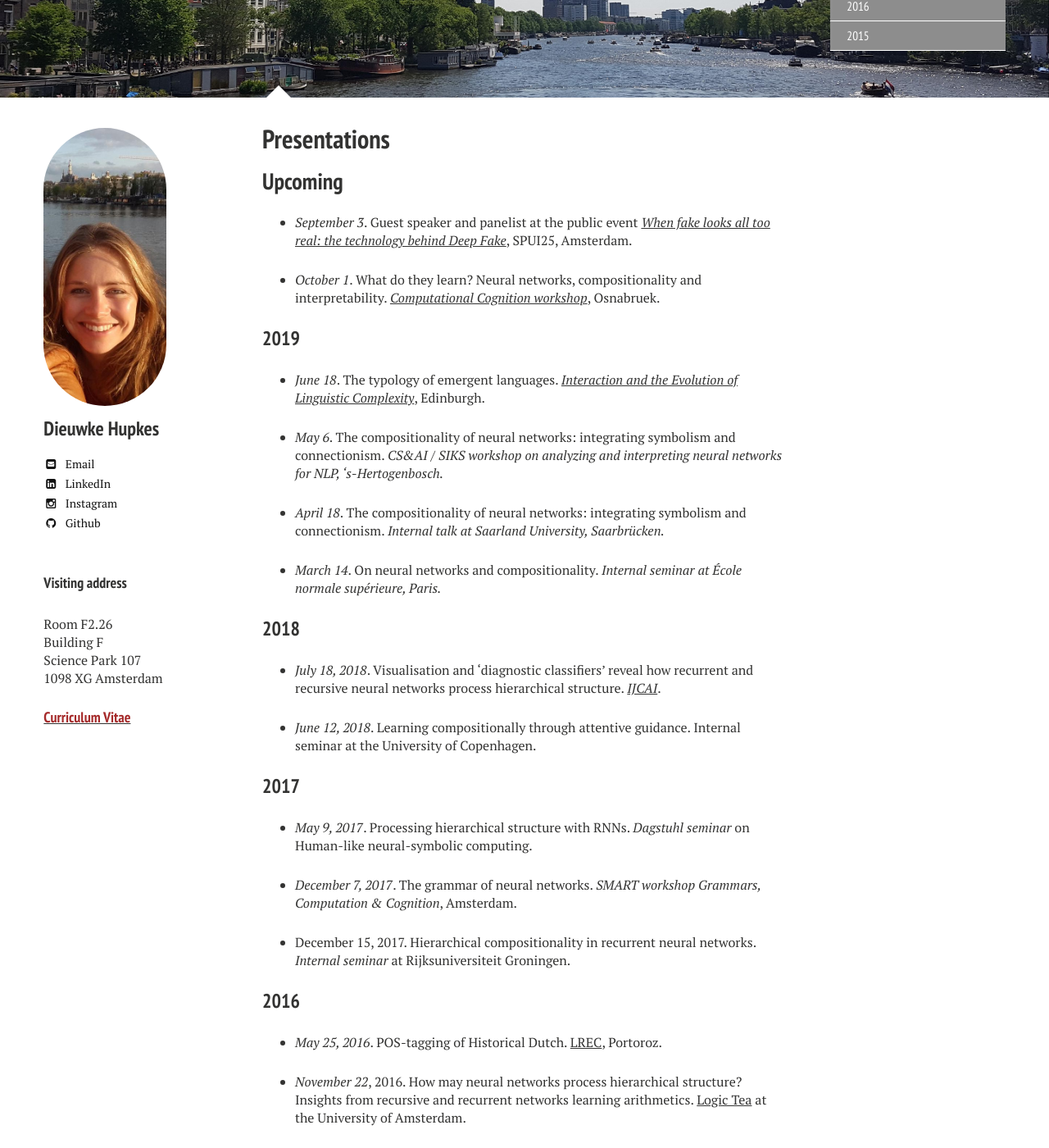
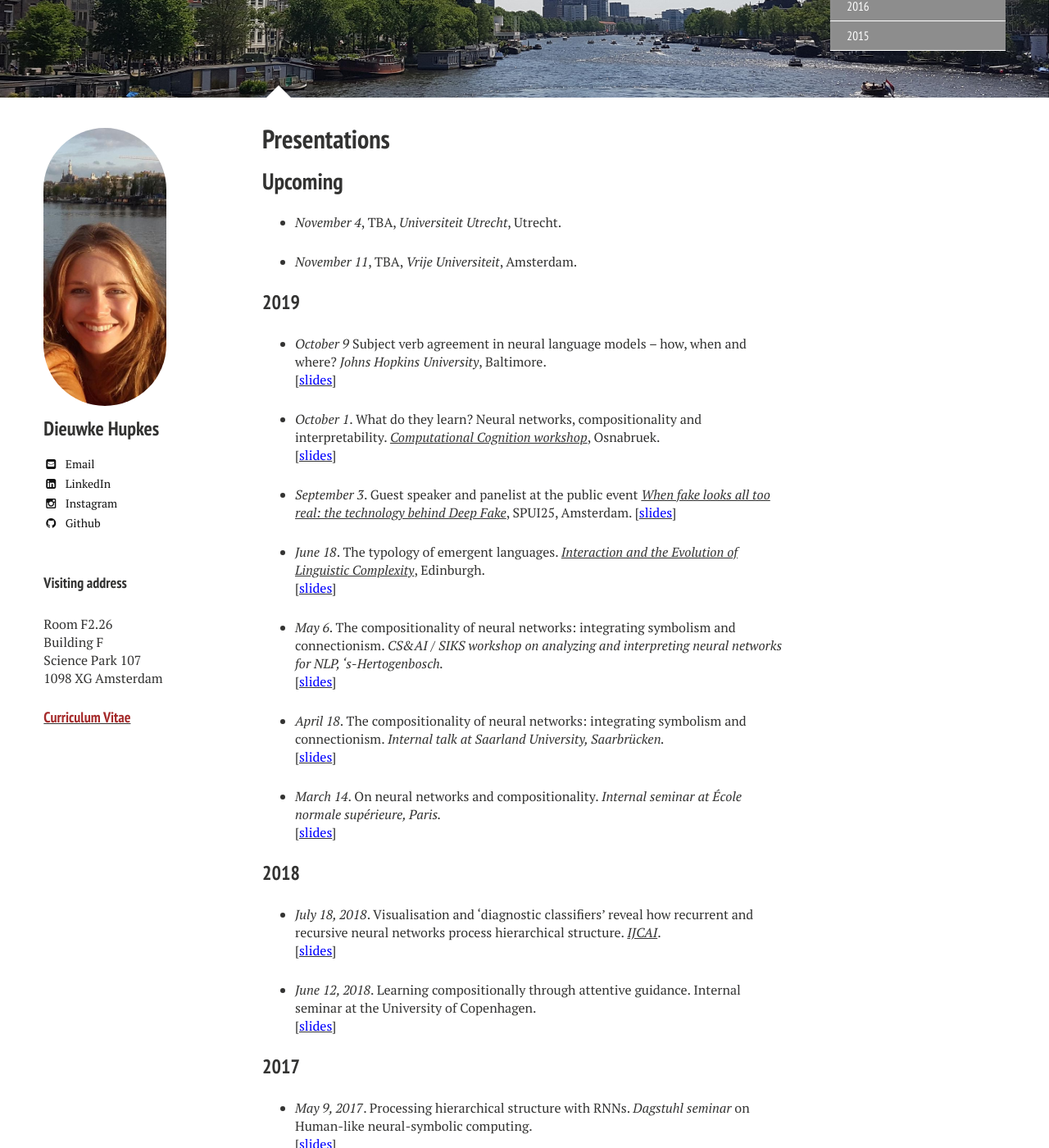
Before and after one commit to dieuwkehupkes/dieuwkehupkes.github.io, a Jekyll site: the page built from talks.md, in a window 1280 px wide and 1400 px high, scrolled down 268 px. Shown: the whole window at 82% size. Built offline with Jekyll 4.4.1, drawn with Linux system fonts in a browser that asks for light colours; nearby versions of some CDN libraries; some of the changed text lies outside the part shown.

Commit message:
Add talks

```diff
--- a/talks.md
+++ b/talks.md
@@ -12,44 +12,62 @@ image:
 
 ## Upcoming
 
-* *September 3*. Guest speaker and panelist at the public event [*When fake looks all too real: the technology behind Deep Fake*](https://www.spui25.nl/spui25-en/events/events/2019/09/the-technology-behind-deep-fake.html), SPUI25, Amsterdam.
+* *November 4*, TBA, *Universiteit Utrecht*, Utrecht.
 
-*  *October 1*. What do they learn? Neural networks, compositionality and interpretability. [*Computational Cognition workshop*](http://www.comco2019.com/), Osnabruek.
+* *November 11*, TBA, *Vrije Universiteit*, Amsterdam.
 
 ### 2019
 
+* *October 9* Subject verb agreement in neural language models -- how, when and where? *Johns Hopkins University*, Baltimore.
+[[<font color='blue'>slides</font>](talks/JHU09-10-2019.pdf)]
+
+*  *October 1*. What do they learn? Neural networks, compositionality and interpretability. [*Computational Cognition workshop*](http://www.comco2019.com/), Osnabruek.
+[[<font color='blue'>slides</font>](talks/Osnabruek01-10-2019.pdf)]
+
+* *September 3*. Guest speaker and panelist at the public event [*When fake looks all too real: the technology behind Deep Fake*](https://www.spui25.nl/spui25-en/events/events/2019/09/the-technology-behind-deep-fake.html), SPUI25, Amsterdam.
+[[<font color='blue'>slides</font>](talks/DeepFake03-09-2019.pdf)]
+
 * *June 18*. The typology of emergent languages.  [*Interaction and the Evolution of Linguistic Complexity*](http://www.lel.ed.ac.uk/cle/index.php/ielc2019), Edinburgh.
+[[<font color='blue'>slides</font>](talks/IELC18-06-2019.pdf)]
 
 * *May 6*. The compositionality of neural networks: integrating symbolism and connectionism.
 *CS&AI / SIKS workshop on analyzing and interpreting neural networks for NLP, 's-Hertogenbosch.*
+[[<font color='blue'>slides</font>](talks/BlackboxNL18-5-6.pdf)]
 
 * *April 18*. The compositionality of neural networks: integrating symbolism and connectionism.
 *Internal talk at Saarland University, Saarbrücken.*
+[[<font color='blue'>slides</font>](talks/Saarbrucken18-4-2019.pdf)]
 
 * *March 14*. On neural networks and compositionality.
 *Internal seminar at École normale supérieure, Paris.*
+[[<font color='blue'>slides</font>](talks/ENS14-3-2019.pdf)]
 
 ### 2018
 
 * *July 18, 2018*. Visualisation and 'diagnostic classifiers' reveal how recurrent and recursive neural networks process hierarchical structure. [*IJCAI*](http://static.ijcai.org/2018-Program.html).
-
+[[<font color='blue'>slides</font>](talks/IJCAI18-07-2018.pdf)]
 
 * *June 12, 2018*. Learning compositionally through attentive guidance. Internal seminar at the University of Copenhagen.
+[[<font color='blue'>slides</font>](talks/Copenhagen12-06-2018.pdf)]
 
 
 ### 2017
 
 * *May 9, 2017*. Processing hierarchical structure with RNNs. *Dagstuhl seminar* on Human-like neural-symbolic computing.
+[[<font color='blue'>slides</font>](talks/Dagstuhl10-05-2017.pdf)]
 
 * *December 7, 2017*. The grammar of neural networks. *SMART workshop Grammars, Computation & Cognition*, Amsterdam.
+[[<font color='blue'>slides</font>](talks/SMART06-05-2017.pdf)]
 
 * December 15, 2017. Hierarchical compositionality in recurrent neural networks. *Internal seminar* at Rijksuniversiteit Groningen.
+[[<font color='blue'>slides</font>](talks/Groningen15-12-2017.pdf)]
 
 ### 2016
 
 * *May 25, 2016*. POS-tagging of Historical Dutch. [LREC](http://lrec2016.lrec-conf.org/en/conference-programme/accepted-papers/), Portoroz.
 
 * *November 22*, 2016. How may neural networks process hierarchical structure? Insights from recursive and recurrent networks learning arithmetics. [Logic Tea](http://events.illc.uva.nl/logic_tea/) at the University of Amsterdam.
+[[<font color='blue'>slides</font>](talks/logic_tea_22-11-2016.pdf)]
 
 ### 2015
 
```
Also changed, not shown: 13 other files.
